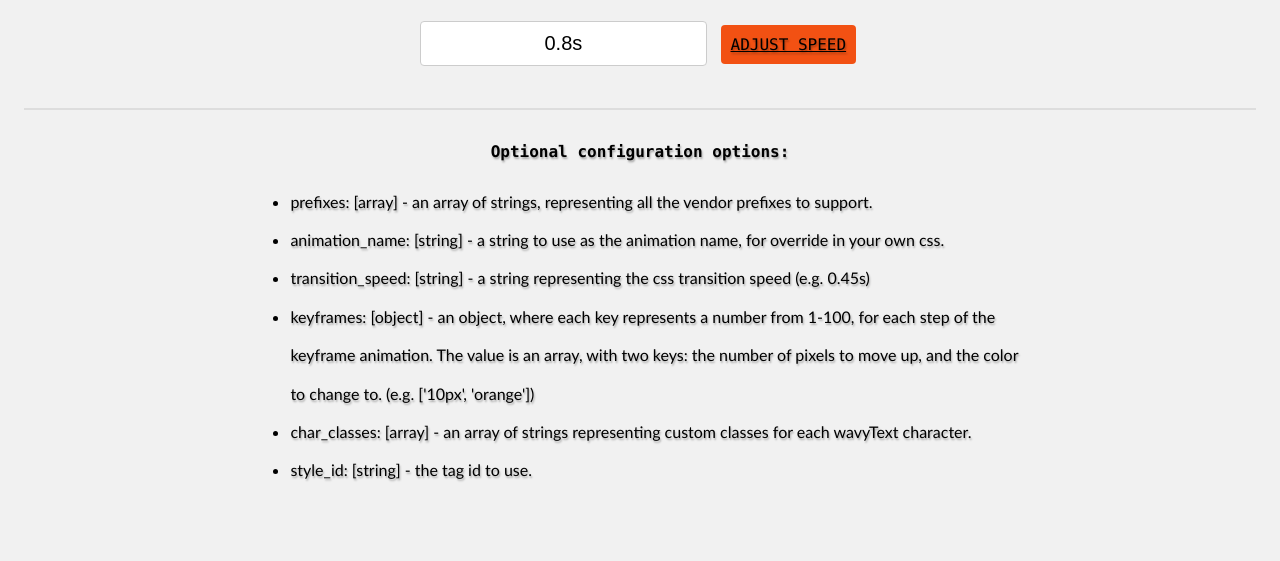
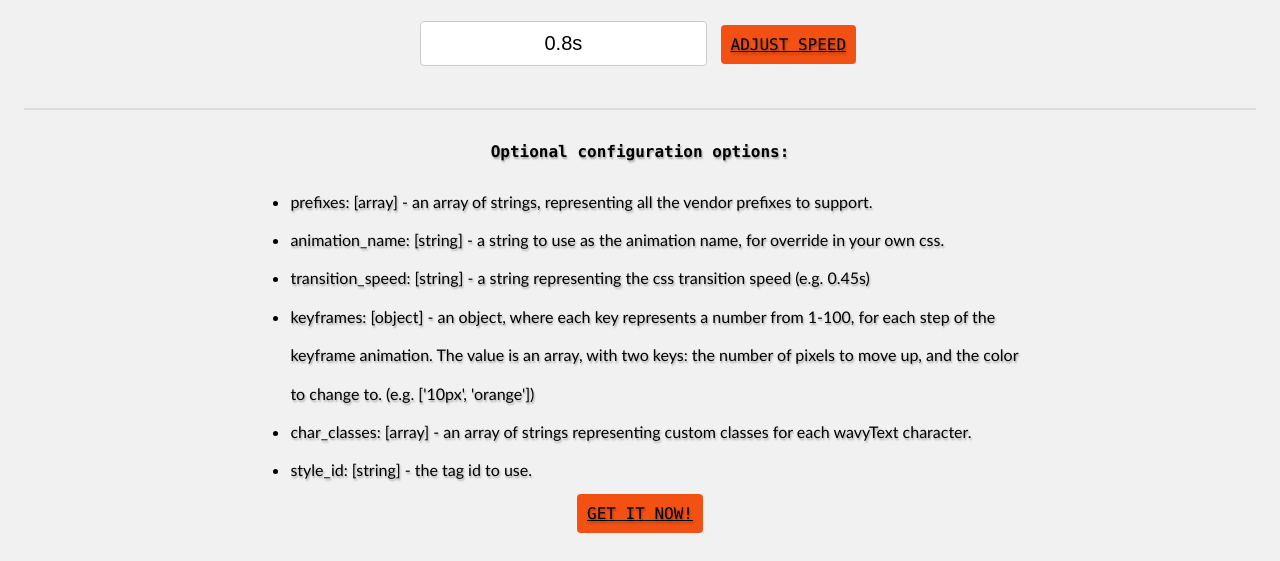
Before and after one commit to christabor/wavytext, a plain HTML site: page index.html in a window 1280 px wide. Shown: the part 453-1014 px from the top of the page. Before the commit the page ends 967 px from the top, so only its background shows below. Drawn offline with nearby package versions, Linux system fonts and the light colour scheme.

Commit message:
Add link

```diff
--- a/index.html
+++ b/index.html
@@ -75,6 +75,7 @@
         <li>char_classes: [array] - an array of strings representing custom classes for each wavyText character.</li>
         <li>style_id: [string] - the <style></style> tag id to use.</li>
     </ul>
+    <a href="https://github.com/christabor/wavytext" title="wavytext github plugin page">Get it now!</a>
     <script src="http://ajax.googleapis.com/ajax/libs/jquery/1.10.2/jquery.min.js"></script>
     <script src="wavytext.js"></script>
 <script>
```
